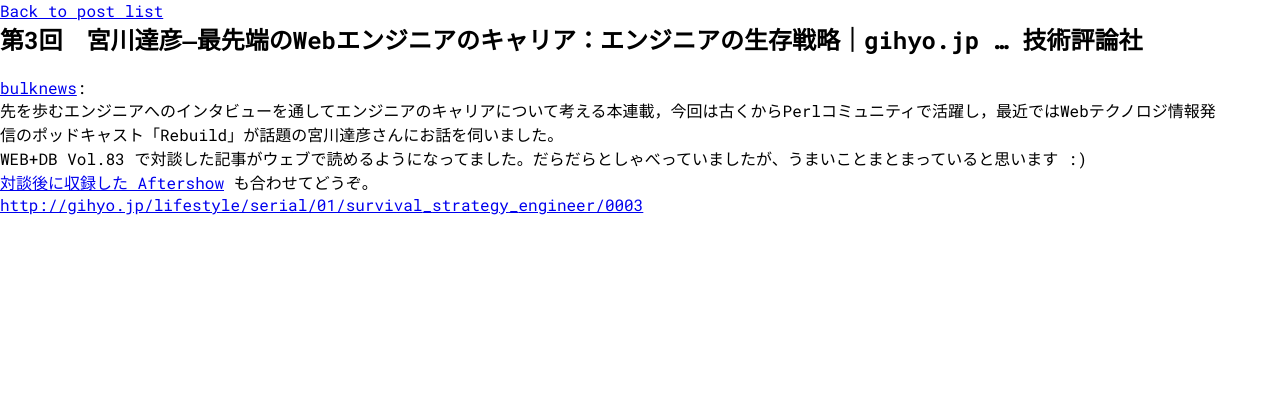
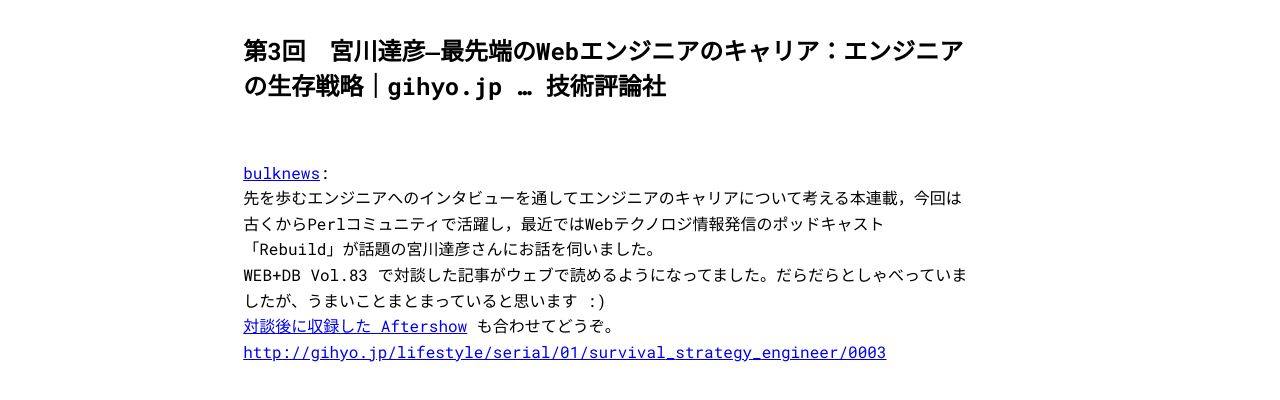
Before and after one commit to fumiakiy/nextjs-website, a Next.js app: page /blog/3-web-gihyojp in a window 1280 px wide. Shown: the top 400 px of the page. Built offline with nearby package versions, Linux system fonts and the light colour scheme.

Commit message:
More styles.

```diff
--- a/pages/_app.js
+++ b/pages/_app.js
@@ -1,4 +1,5 @@
-import '../styles/globals.css'
+import "../styles/globals.css"
+import "../styles/blog.css"
 import Head from 'next/head'
 
 function MyApp({ Component, pageProps }) {
--- a/pages/blog/[postname].js
+++ b/pages/blog/[postname].js
@@ -1,7 +1,8 @@
 import Head from 'next/head'
-import Link from "next/link"
 import matter from "gray-matter"
 import ReactMarkdown from "react-markdown"
+
+import styles from "../../styles/BlogPost.module.css"
 
 export default function BlogPost({ frontmatter, markdownBody }) {
   if (!frontmatter) return <></>
@@ -12,15 +13,14 @@
         <title>{frontmatter.title}</title>
         <meta name="description" content="{formatter.body}" />
       </Head>
-      <Link href="/blog">
-        <a>Back to post list</a>
-      </Link>
-      <article>
-        <h1>{frontmatter.title}</h1>
-        <div>
-          <ReactMarkdown source={markdownBody} />
-        </div>
-      </article>
+      <div className="blog">
+        <article className={styles.article}>
+          <h1>{frontmatter.title}</h1>
+          <div className={styles.body}>
+            <ReactMarkdown source={markdownBody} />
+          </div>
+        </article>
+      </div>
     </>
   )
 }
--- /dev/null
+++ b/styles/BlogPost.module.css
@@ -0,0 +1,9 @@
+.article {
+  width: 60%;
+  margin: 2em auto;
+}
+
+.body {
+  margin-top: 2em;
+  line-height: 1.6em;
+}
--- /dev/null
+++ b/styles/blog.css
@@ -0,0 +1,4 @@
+.blog img {
+  padding: 2%;
+  max-width: 96%;
+}
```
